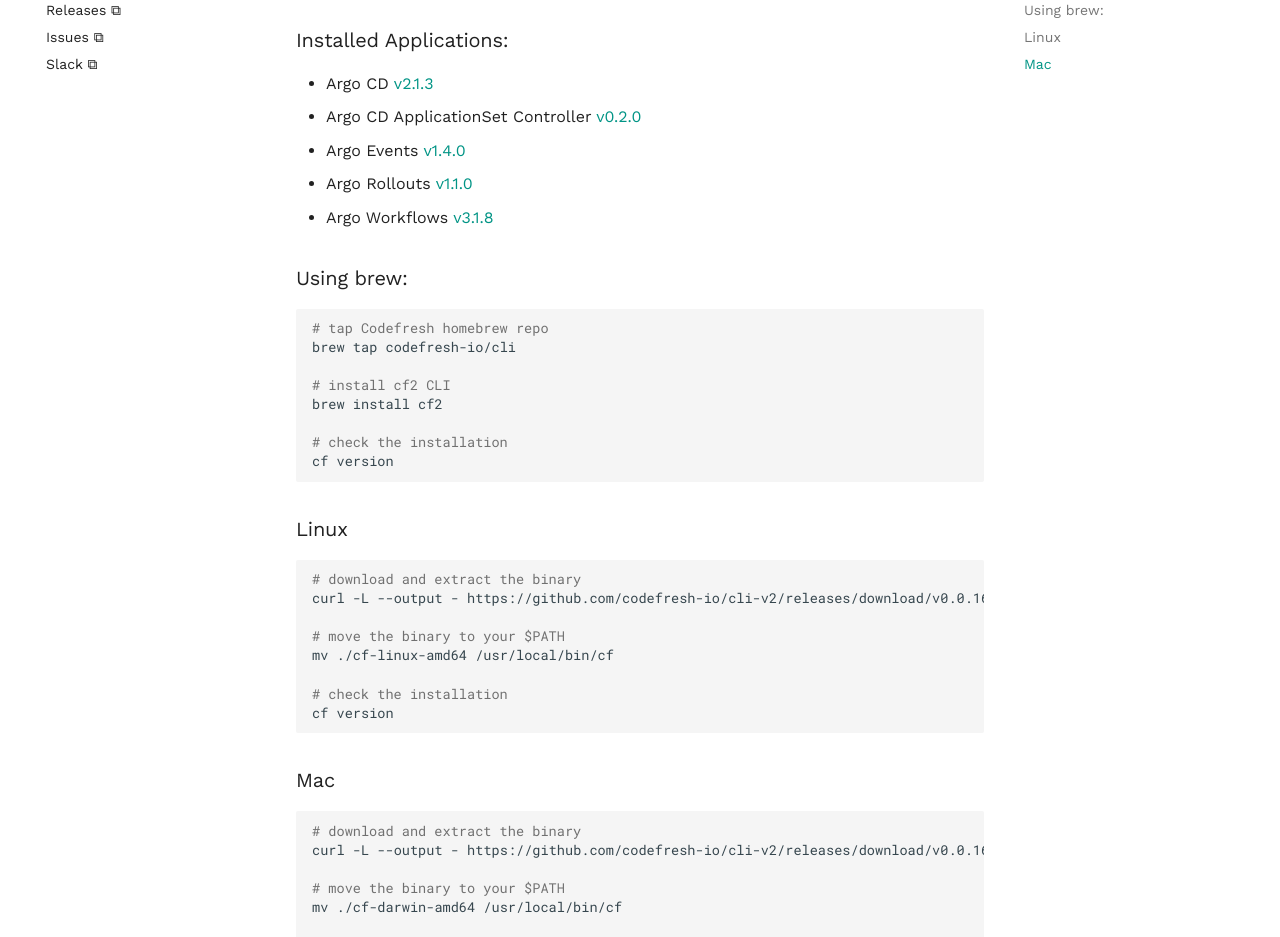
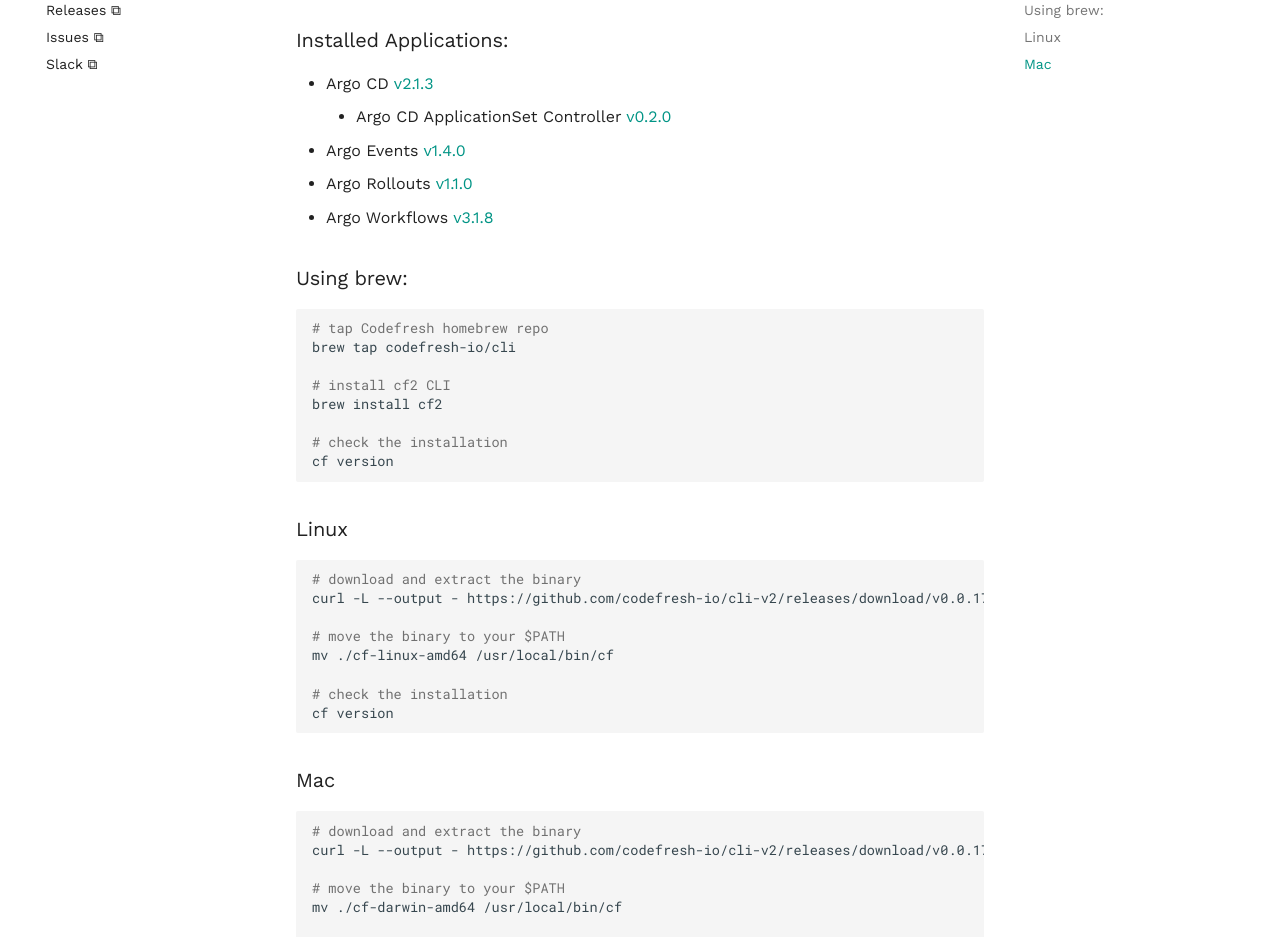
Before and after one commit to codefresh-io/cli-v2, an MkDocs documentation site: the page built from docs/releases/release_notes.md, in a window 1280 px wide and 1257 px high. Shown: the part 204-1141 px from the top of the window. Built offline with MkDocs 1.6.1 and Material for MkDocs 9.7.7, drawn with Linux system fonts in a browser that asks for light colours; comment, search, counter and statistics services are not loaded; part of the change alters nothing that is shown.

Commit message:
updated version to 0.0.170

````diff
--- a/docs/releases/release_notes.md
+++ b/docs/releases/release_notes.md
@@ -1,10 +1,10 @@
 ### Installed Applications:
 
-- Argo CD [v2.1.3](https://github.com/codefresh-io/argo-cd/releases/tag/v2.1.3)
-  - Argo CD ApplicationSet Controller [v0.2.0](https://github.com/argoproj-labs/applicationset/releases/tag/v0.2.0)
-- Argo Events [v1.4.0](https://github.com/argoproj/argo-events/releases/tag/v1.4.0)
-- Argo Rollouts [v1.1.0](https://github.com/argoproj/argo-rollouts/releases/tag/v1.1.0)
-- Argo Workflows [v3.1.8](https://github.com/argoproj/argo-workflows/releases/tag/v3.1.8)
+-   Argo CD [v2.1.3](https://github.com/codefresh-io/argo-cd/releases/tag/v2.1.3)
+    -   Argo CD ApplicationSet Controller [v0.2.0](https://github.com/argoproj-labs/applicationset/releases/tag/v0.2.0)
+-   Argo Events [v1.4.0](https://github.com/argoproj/argo-events/releases/tag/v1.4.0)
+-   Argo Rollouts [v1.1.0](https://github.com/argoproj/argo-rollouts/releases/tag/v1.1.0)
+-   Argo Workflows [v3.1.8](https://github.com/argoproj/argo-workflows/releases/tag/v3.1.8)
 
 ### Using brew:
 
@@ -23,7 +23,7 @@ cf version
 
 ```bash
 # download and extract the binary
-curl -L --output - https://github.com/codefresh-io/cli-v2/releases/download/v0.0.169/cf-linux-amd64.tar.gz | tar zx
+curl -L --output - https://github.com/codefresh-io/cli-v2/releases/download/v0.0.170/cf-linux-amd64.tar.gz | tar zx
 
 # move the binary to your $PATH
 mv ./cf-linux-amd64 /usr/local/bin/cf
@@ -36,7 +36,7 @@ cf version
 
 ```bash
 # download and extract the binary
-curl -L --output - https://github.com/codefresh-io/cli-v2/releases/download/v0.0.169/cf-darwin-amd64.tar.gz | tar zx
+curl -L --output - https://github.com/codefresh-io/cli-v2/releases/download/v0.0.170/cf-darwin-amd64.tar.gz | tar zx
 
 # move the binary to your $PATH
 mv ./cf-darwin-amd64 /usr/local/bin/cf
````
Also changed, not shown: 2 other files.
